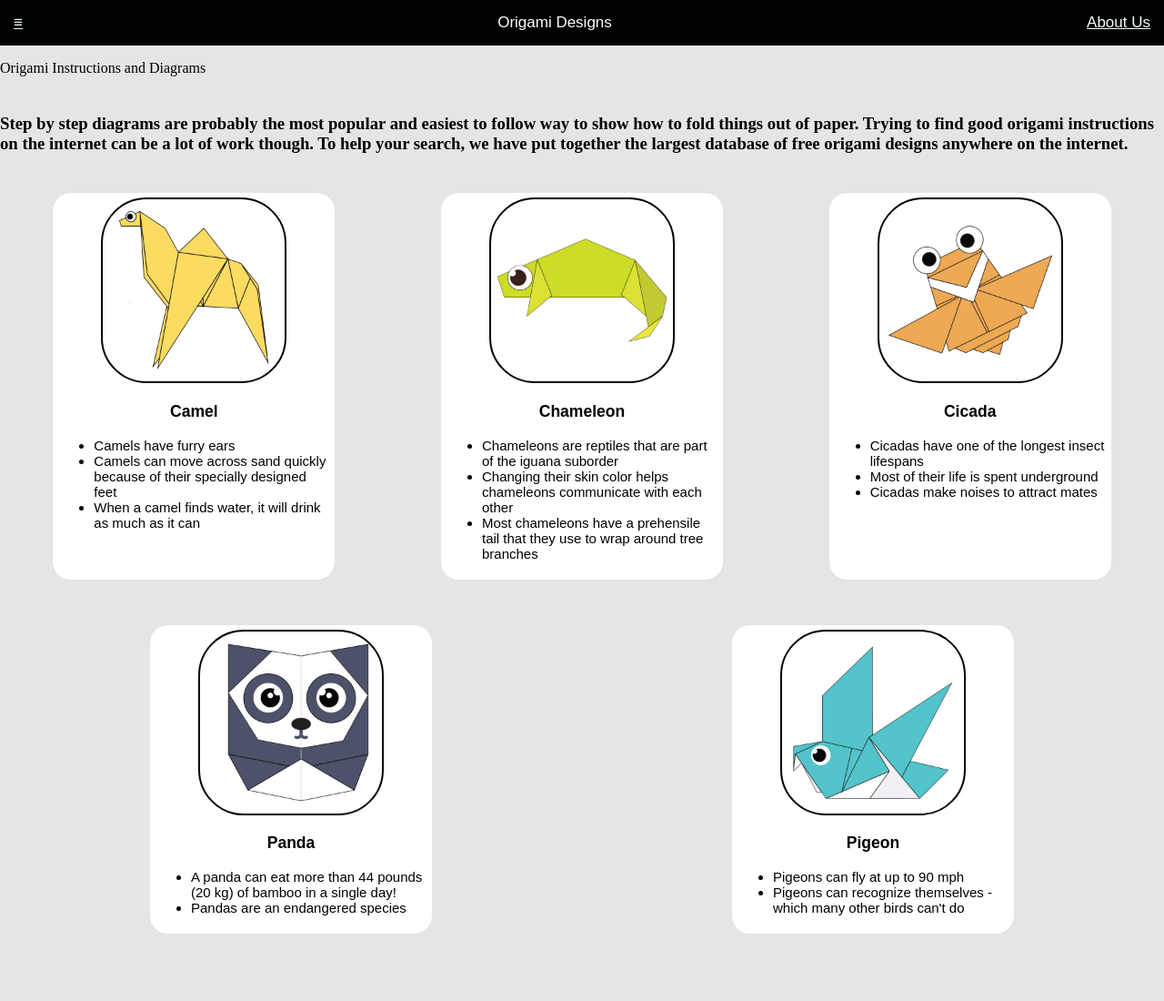
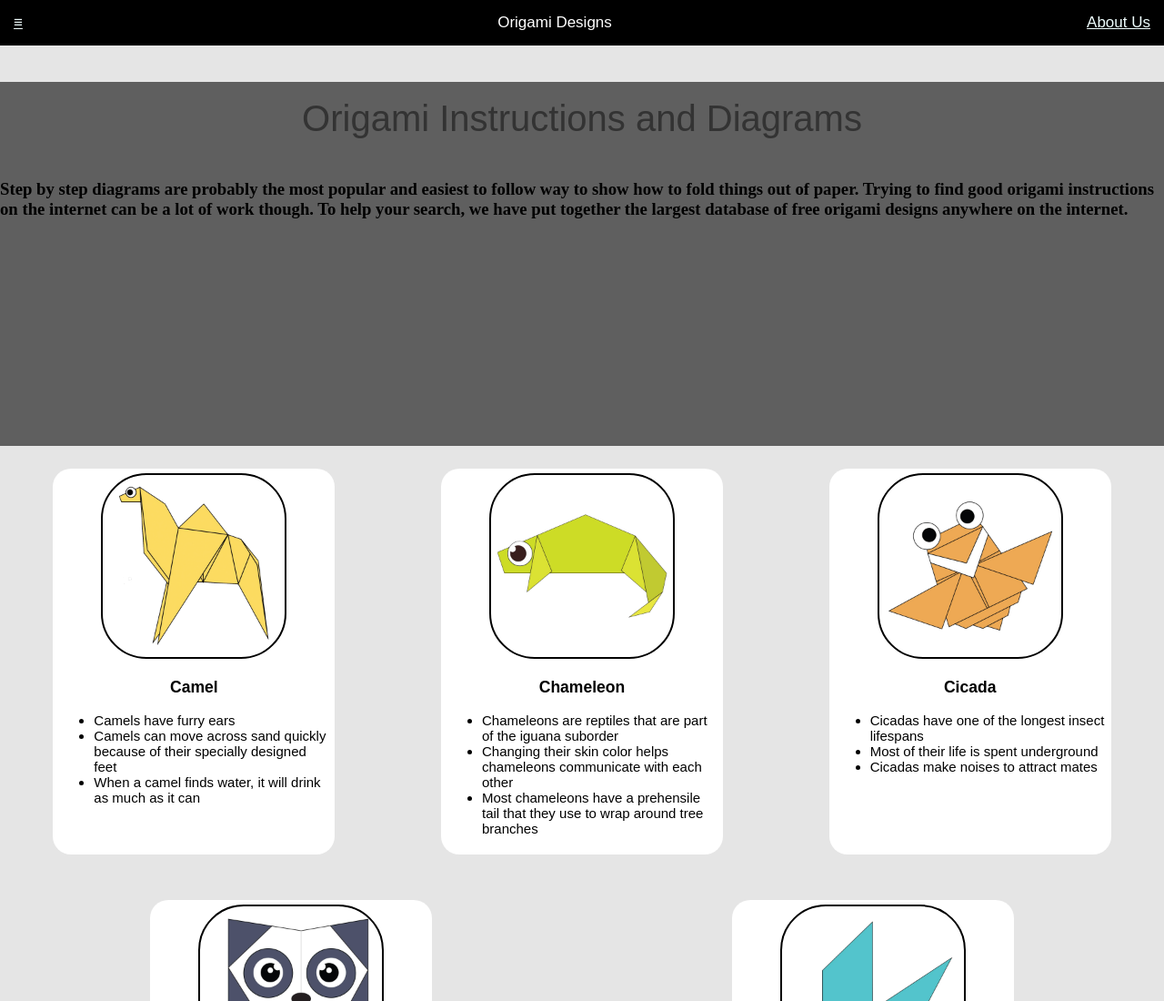
Before and after one commit to revliSvv/C51, a plain HTML site: page index.html in a window 1280 px wide. Shown: the top 1100 px of the page at 91% size. Before the commit the page ends 1051 px from the top, so only its background shows below. Drawn offline with Linux system fonts and the light colour scheme.

Commit message:
Add files via upload

```diff
--- a/style.css
+++ b/style.css
@@ -19,7 +19,25 @@ body {
 }
 
 .body_image {
-  justify-content: center;
+  background-color: rgb(95, 95, 95);
+  position: relative;
+  height: 400px;
+}
+
+.body_image p {
+  color: #333333;
+  font-size: 40px;
+  font-family: fantasy;
+  display: flex;
+  justify-content: space-around;
+  position: relative;
+  top: 10%;
+  left: 50%;
+  transform: translate(-50%, -50%)
+}
+
+.body_image h3 {
+  top: 20%;
 }
 
 .grid {
@@ -45,6 +63,10 @@ body {
   font-size: 15px;
 }
 
+.origami:hover {
+  transform: scale(1.1);
+}
+
 a:link {
   color: azure;
 }
```
Also changed, not shown: index.html (+1 -0 lines).
